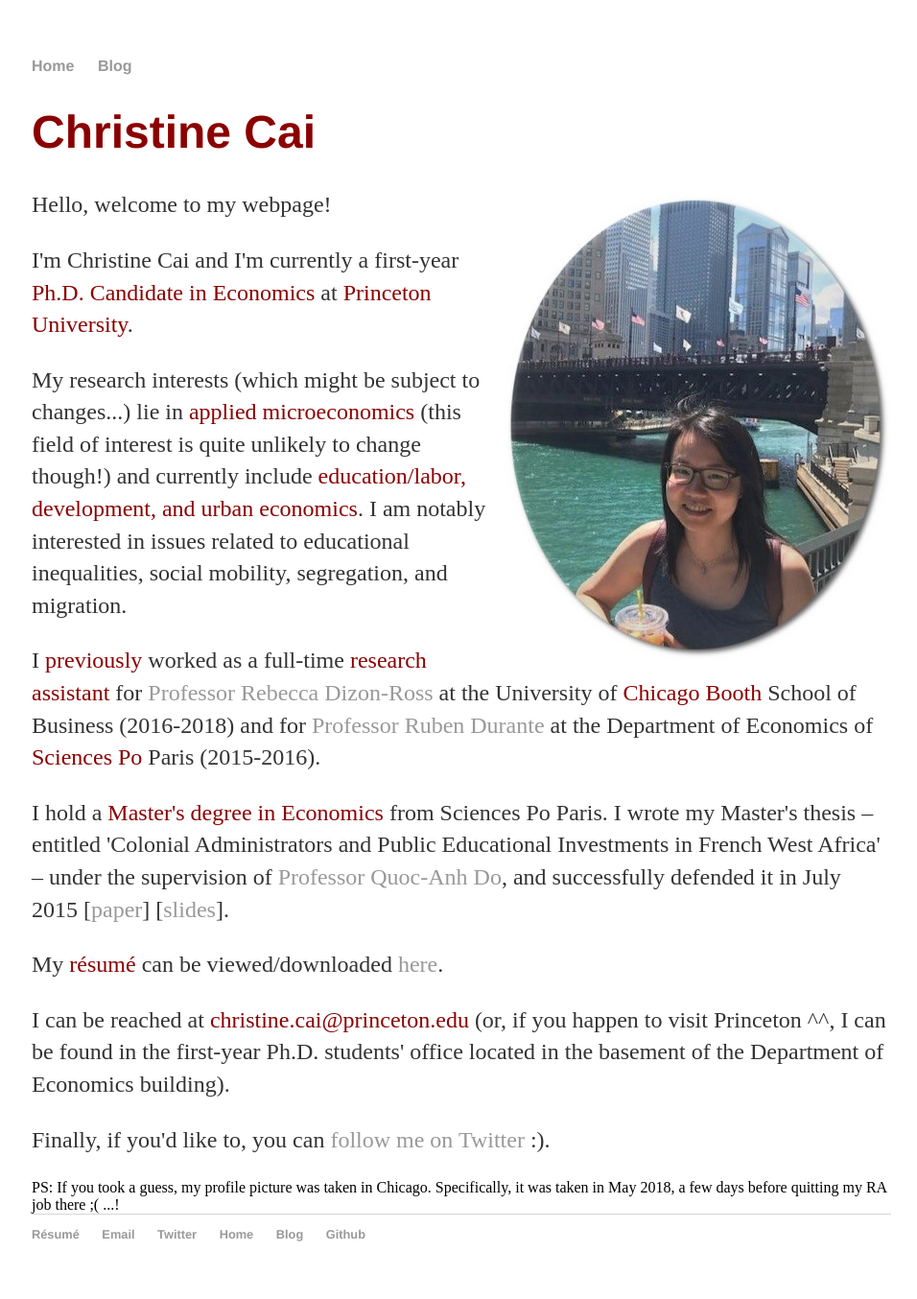
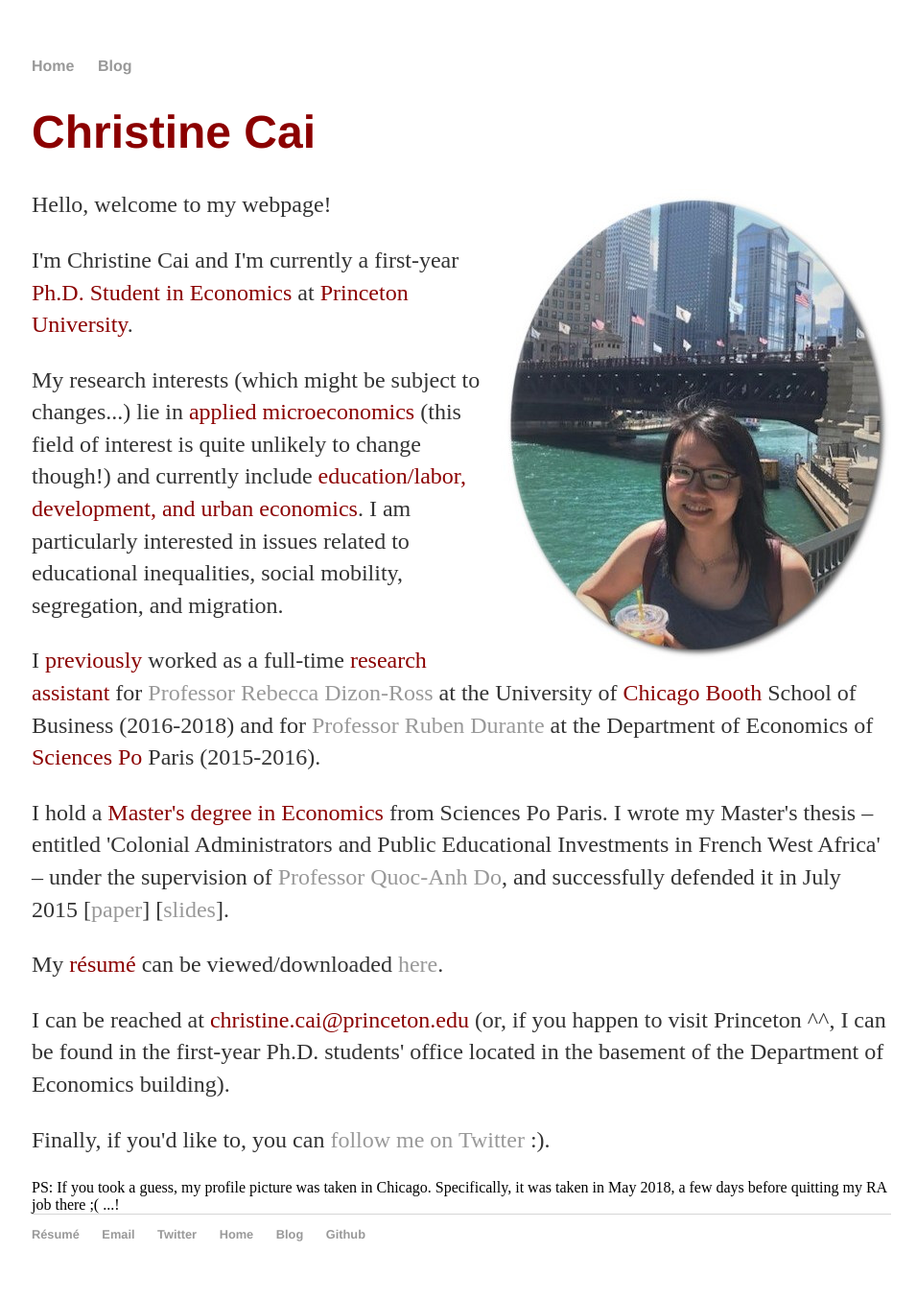
Before and after one commit to christinecai/christinecai.github.io, a Jekyll site: the page built from index.html, in a window 1280 px wide. Shown: the whole page at 96% size, without its empty margins (159-1115 px from the left). Built offline with Jekyll 4.4.1, drawn with Linux system fonts in a browser that asks for light colours.

Commit message:
Update index.html

```diff
--- a/index.html
+++ b/index.html
@@ -13,11 +13,11 @@ title: Christine Cai
 
 		<p>Hello, welcome to my webpage!</p>
 
-	<p>I'm Christine Cai and I'm currently a first-year <font color="darkred">Ph.D. Candidate in Economics</font> at <font color="darkred">Princeton University</font>.</p>
+	<p>I'm Christine Cai and I'm currently a first-year <font color="darkred">Ph.D. Student in Economics</font> at <font color="darkred">Princeton University</font>.</p>
 
 		<p>My research interests (which might be subject to changes...) lie in <font color="darkred">applied microeconomics</font> (this field of interest is quite unlikely to change though!)
 			and currently include <font color="darkred">education/labor, development, and urban economics</font>.
-			I am notably interested in issues related to educational inequalities, social mobility, segregation, and migration.</p>
+			I am particularly interested in issues related to educational inequalities, social mobility, segregation, and migration.</p>
 
 <p>I <font color="darkred">previously</font> worked as a full-time <font color="darkred">research assistant</font> for
 			<a href="http://faculty.chicagobooth.edu/rebecca.dizon-ross/">Professor Rebecca Dizon-Ross</a>
```
